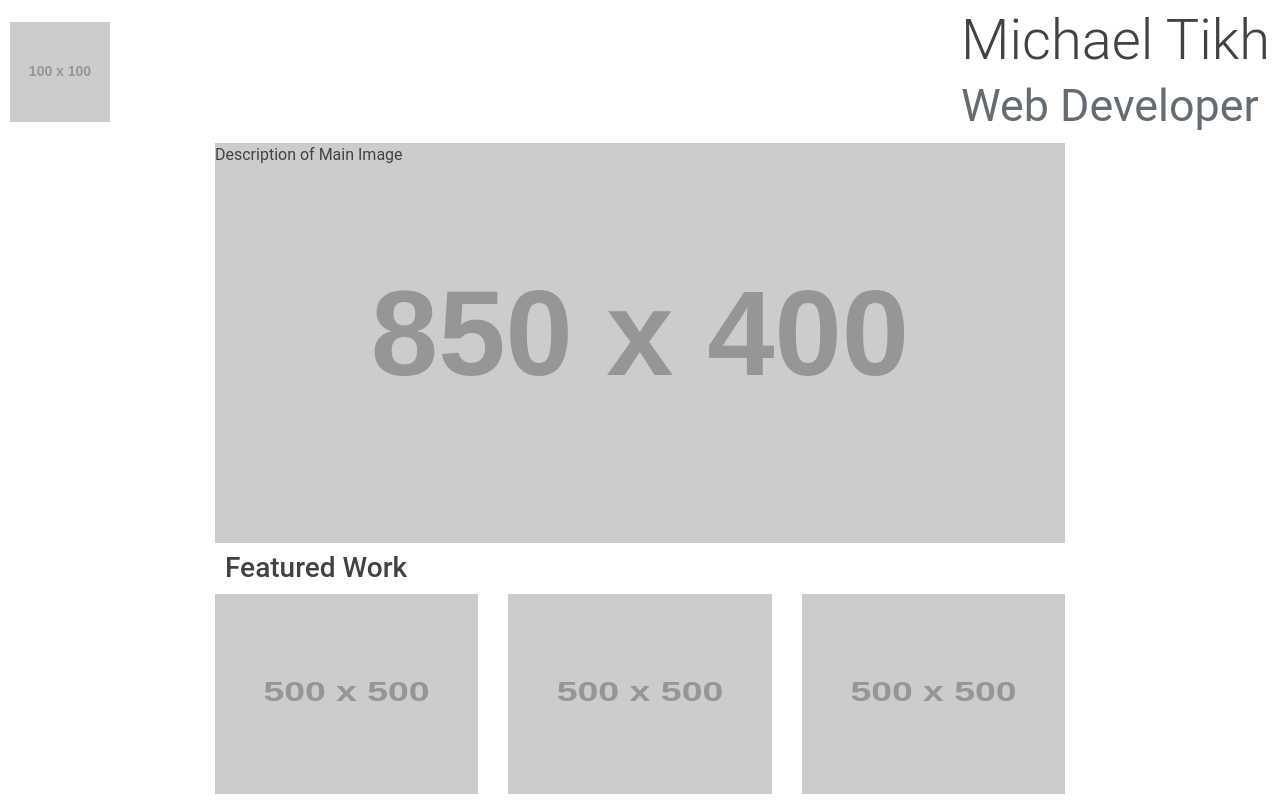
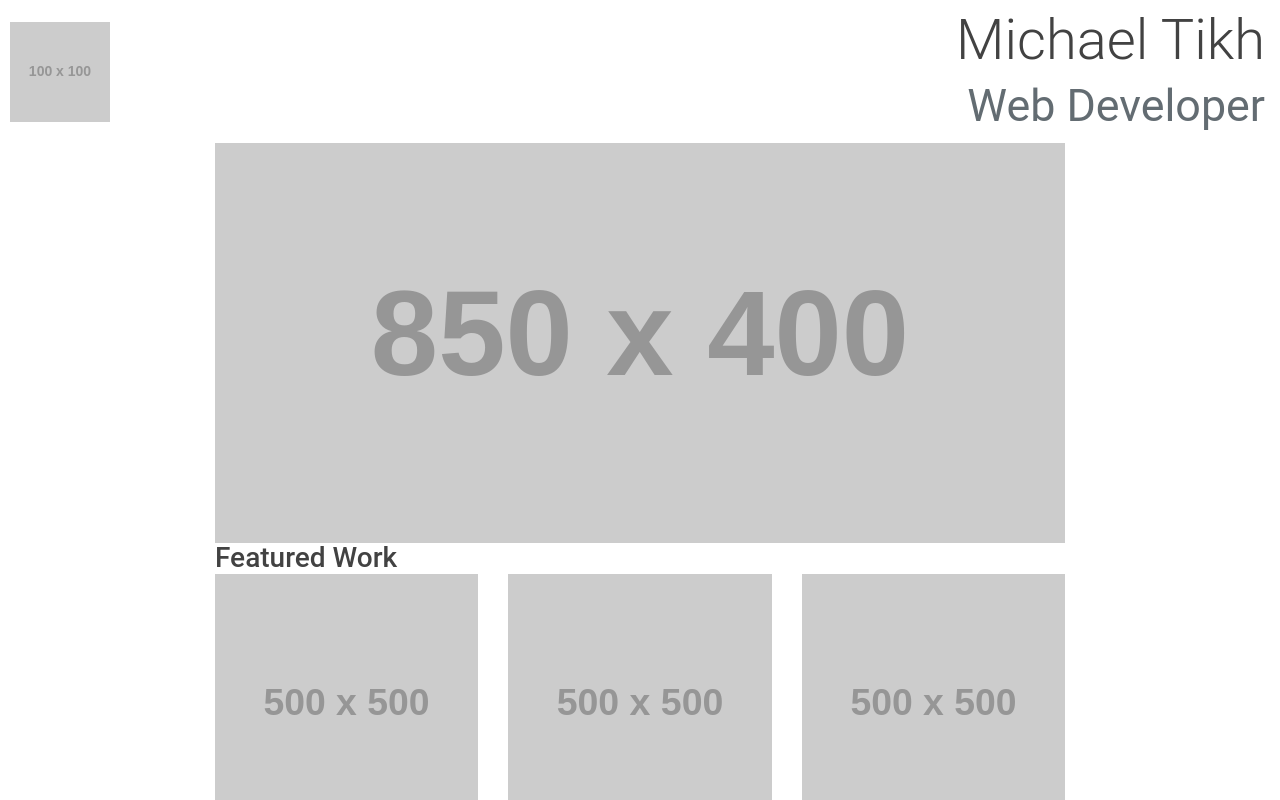
Before and after one commit to learnathoner/Portfolio, a website: page index.html in a window 1280 px wide. Shown: the top 800 px of the page. Drawn offline with nearby package versions, Linux system fonts and the light colour scheme; placeholder pictures from the web are drawn by us; a script that the page names is missing.

Commit message:
Prior to header inner container

```diff
--- a/css/main.css
+++ b/css/main.css
@@ -20,14 +20,14 @@ h1, h2, h3, h4, h5 {
   margin: 0;
 }
 
-header, nav, footer, section, article, div {
-  box-sizing: border-box;
-}
-
 ul {
   list-style: none;
   padding: 0;
   margin: 0;
+}
+
+p {
+  padding: 10px;
 }
 
 /*
@@ -36,25 +36,13 @@ ul {
 *
 */
 
-.page-header {
-  margin: 0 !important;
-}
-
-.header-inner {
+.header {
   padding: 10px;
-  width: 100%;
-  display: -webkit-flex;
-  display: -ms-flex;
-  display: flex;
-  justify-content: space-between;
 }
 
 .header-text {
-  text-align: right;
-  padding-right: 10px;
+  margin-right: 5px;
 }
-
-
 
 /*
 *
@@ -74,11 +62,8 @@ ul {
 *
 */
 
-.main_image {
-  height: 400px;
-  background-image: url("http://via.placeholder.com/850x400");
-  background-position: center;
-  background-repeat: no-repeat;
+.main-image {
+  max-height: 400px;
 }
 
 /*
@@ -87,26 +72,21 @@ ul {
 *
 */
 
-/*.featured {
-  padding: 10px;
-}*/
 
-.featured-header {
-  padding: 10px;
-}
+/*
+*
+* Bootstrap breakpoints
+*
+*/
 
-.featured-item > img{
-  width: 100%;
-  max-height: 200px;
-}
+// Small devices (landscape phones, 576px and up)
+@media (min-width: 576px) { ... }
 
-.featured-caption {
-  padding: 10px;
-  text-align: center;
-}
-/*.featured_items {
-  display: -webkit-flex;
-  display: -ms-flex;
-  display: flex;
-  justify-content: space-between;
-}*/
+// Medium devices (tablets, 768px and up)
+@media (min-width: 768px) { ... }
+
+// Large devices (desktops, 992px and up)
+@media (min-width: 992px) { ... }
+
+// Extra large devices (large desktops, 1200px and up)
+@media (min-width: 1200px) { ... }
--- a/index.html
+++ b/index.html
@@ -10,37 +10,60 @@
     <link rel="stylesheet" type="text/css" href="css/main.css">
   </head>
   <body>
+    <!-- Bootstrap Fluid Container -->
+    <div class="container-fluid">
 
-    <header class="page-header">
-      <div class="header-inner">
-        <img class="img-fluid align-self-center" src="http://via.placeholder.com/100x100" alt="placeholder">
+      <!-- Header (ROW): elements spaced-between -->
+      <header class="header row justify-content-between">
+          <!-- Logo container (COL) : floats vertical center -->
+          <div class="logo-container col- align-self-center">
+            <!-- Logo image -->
+            <img class="logo" src="http://via.placeholder.com/100x100" alt="placeholder">
+          </div>
+          <!-- Name and Caption (COL): right-aligned -->
+          <div class="header-text col- text-right">
+            <!-- Large for < 576px -->
             <div class="header-text-large hidden-xs-down">
               <h1 class="display-4">Michael Tikh<br>
               <small class="text-muted">Web Developer</small></h1>
             </div>
+            <!-- Small for > 576px -->
             <div class="header-text-small hidden-sm-up">
               <h1>Michael Tikh<br>
               <small class="text-muted">Web Developer</small></h1>
             </div>
           </div>
+        </div>
       </header>
 
+      <!-- Main section -->
       <main>
+        <!-- Content: max width 850px -->
         <section class="content">
 
-        <section class="main_image">
-          <article>
-            Description of Main Image
-          </article>
+          <!-- Main Image (ROW)) -->
+          <section class="main-image-container row">
+              <!-- Main Image (COL)-->
+              <div class="col-12">
+                <!-- Main Image: fluid-->
+                <img class="main-image img-fluid" src="http://via.placeholder.com/850x400" alt="">
+              </div>
           </section>
 
+          <!-- Featured Work Section -->
           <section class="featured">
-          <section class="featured-header text-center text-sm-left">
+            <!-- Featured Work Header (ROW)-->
+            <section class="featured-header row">
+              <!-- Featured Work Header (COL) -->
+              <div class="col-12 text-center text-sm-left">
                 <h3>
                   Featured Work
                 </h3>
+              </div>
             </section>
+
             <section class="featured_items row">
+
               <div class="col-xs-12 col-sm-6 col-md-4">
                 <figure class="figure featured-item">
                   <img class="figure-img img-fluid" src="http://via.placeholder.com/500x500" alt="placeholder">
@@ -72,6 +95,7 @@
         </section>
 
       </main>
+    </div>
 
     <script src="http://localhost:35729/livereload.js"></script>
     <!-- jQuery first, then Tether, then Bootstrap JS. -->
```
Lines whose indentation alone changed are shown as unchanged.
